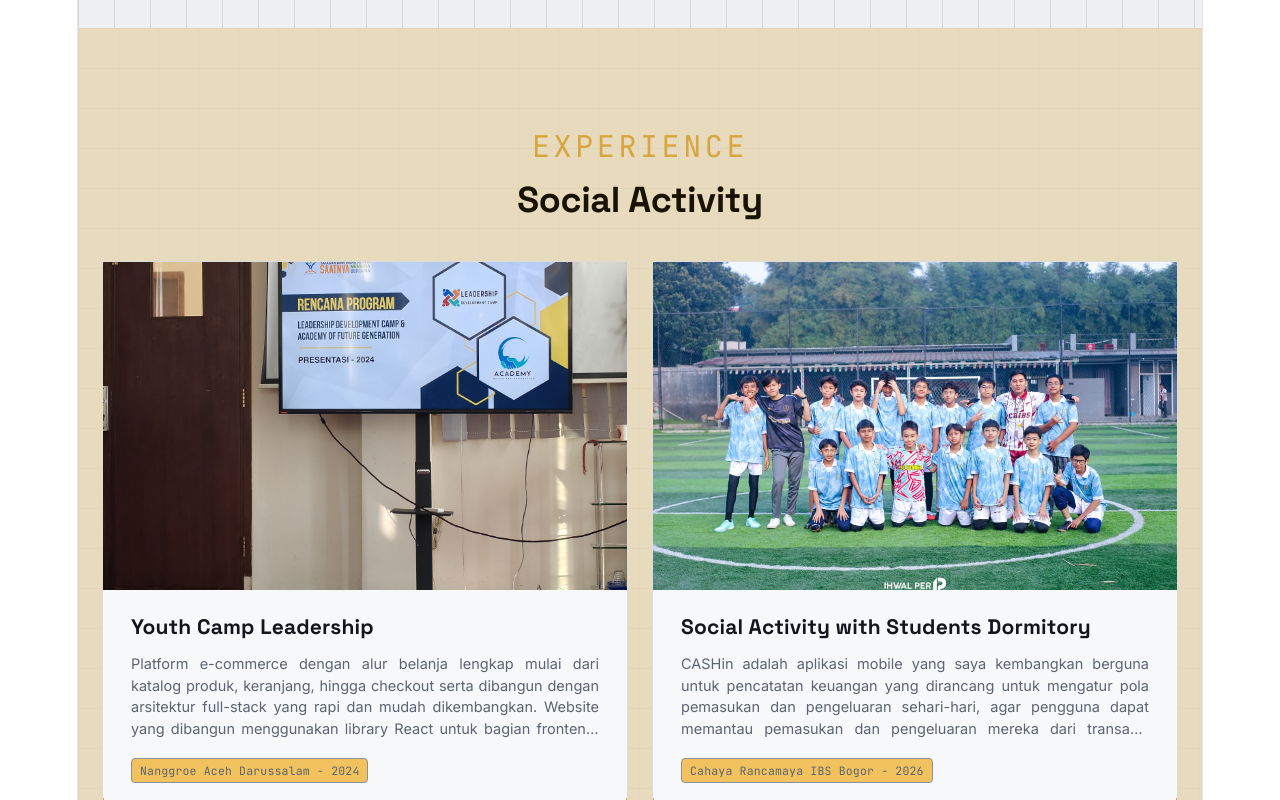
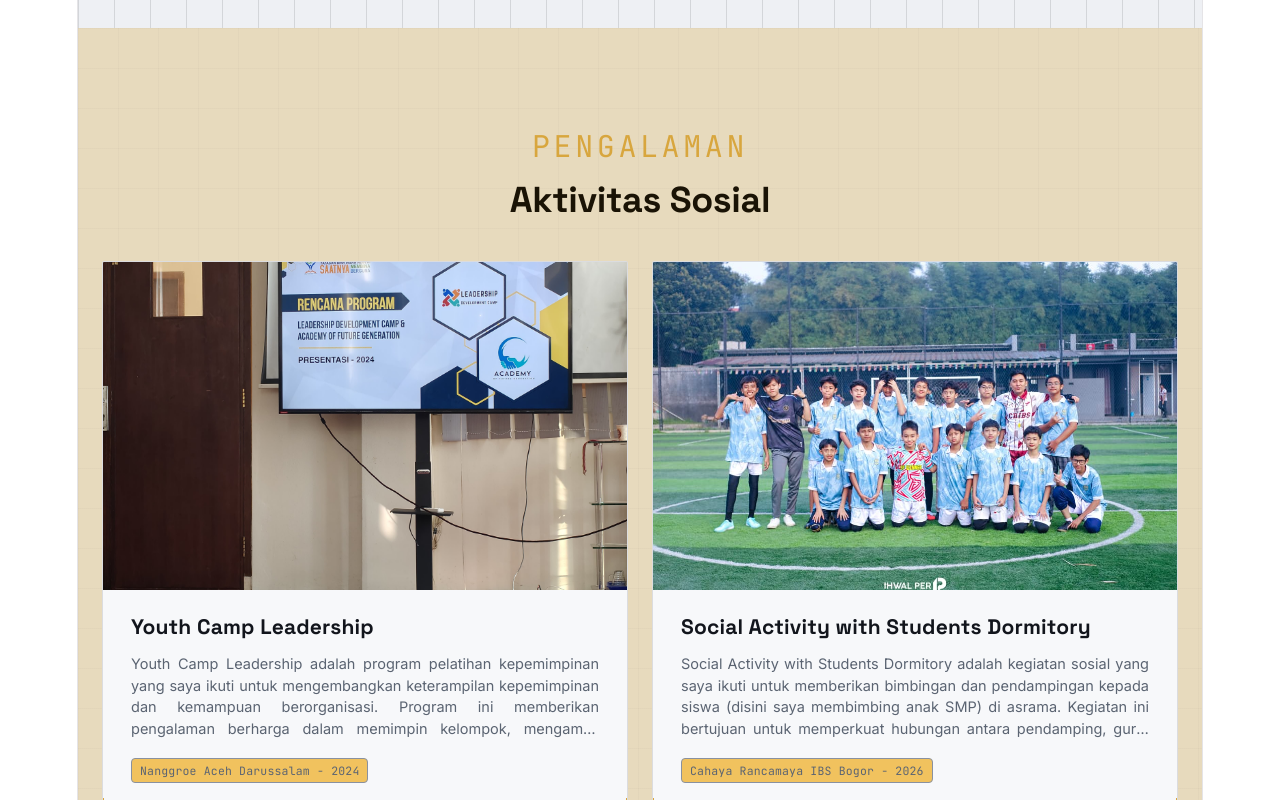
Before and after one commit to AhmadIqbalFE/my-portfolio, a React (Vite) app: page / in a window 1280 px wide. Shown: the part 3880-4680 px from the top of the page. Built offline with nearby package versions, Linux system fonts and the light colour scheme.

Commit message:
update language

```diff
--- a/src/components/sections/Experience.jsx
+++ b/src/components/sections/Experience.jsx
@@ -4,27 +4,48 @@ import ExperienceCard from "../cards/ExperienceCard";
 import ExperienceModal from "../cards/ExperienceModal";
 import { experience } from "../../data/experience";
 import Eyebrow from "../common/Eyebrow";
+import { useLanguage } from "../../i18n/LanguageContext";
+import { useMemo } from "react";
+
+const pick = (value, lang) =>
+  typeof value === "string" ? value : value?.[lang] ?? value?.id ?? "";
 
 function Experience() {
-  const [activeExperience, setActiveExperience] = useState(null);
+  const { t, lang } = useLanguage();
+  const [activeName, setActiveName] = useState(null);
+
+  const localizedExperience = useMemo(
+    () =>
+      experience.map((exp) => ({
+        ...exp,
+        type: pick(exp.type, lang),
+        description: pick(exp.description, lang),
+      })),
+    [lang]
+  );
+  const activeExperience = localizedExperience.find(
+    (exp) => exp.name === activeName
+  );
 
   return (
     <section id="experience" className="section-pad experience-bg">
       <div className="wrap">
         <Reveal>
-          <Eyebrow className="experience-tagline">Experience</Eyebrow>
+          <Eyebrow className="experience-tagline">
+            {t("experience.eyebrowexperience")}
+          </Eyebrow>
           <h2 className="font-display section-title experience-title">
-            Social Activity
+            {t("experience.title")}
           </h2>
         </Reveal>
 
         <div className="experience-grid">
-          {experience.map((experience, index) => (
+          {localizedExperience.map((exp, index) => (
             <ExperienceCard
-              key={experience.name}
-              experience={experience}
+              key={exp.name}
+              experience={exp}
               index={index}
-              onClick={() => setActiveExperience(experience)}
+              onClick={() => setActiveName(exp.name)}
             />
           ))}
         </div>
@@ -33,7 +54,7 @@ function Experience() {
       {activeExperience && (
         <ExperienceModal
           experience={activeExperience}
-          onClose={() => setActiveExperience(null)}
+          onClose={() => setActiveName(null)}
         />
       )}
     </section>
--- a/src/data/experience.js
+++ b/src/data/experience.js
@@ -17,8 +17,10 @@ export const experience = [
     name: "Youth Camp Leadership",
     type: "Youth Leader",
     location: ["Nanggroe Aceh Darussalam - 2024"],
-    description:
-      "Platform e-commerce dengan alur belanja lengkap mulai dari katalog produk, keranjang, hingga checkout serta dibangun dengan arsitektur full-stack yang rapi dan mudah dikembangkan. Website yang dibangun menggunakan library React untuk bagian frontend, Tailwind CSS untuk styling, dan Node.js untuk bagian backend. Dengan menggunakan teknologi ini, website dapat memberikan pengalaman pengguna yang responsif dan interaktif, serta dapat menangani permintaan pengguna dengan cepat dan efisien. Kedepannya saya akan menambahkan fitur payment gateway, history order & payment hingga API integrated dengan marketplace serta Dashboard admin untuk mengelola produk, pesanan, dan pelanggan.",
+    description: {
+      id: "Youth Camp Leadership adalah program pelatihan kepemimpinan yang saya ikuti untuk mengembangkan keterampilan kepemimpinan dan kemampuan berorganisasi. Program ini memberikan pengalaman berharga dalam memimpin kelompok, mengambil keputusan, dan bekerja sama dengan orang lain. Selama program ini, saya belajar bagaimana menjadi pemimpin yang efektif, mengelola konflik, dan memotivasi tim untuk mencapai tujuan bersama. Selain itu, program ini juga memberikan kesempatan untuk membangun jaringan dengan peserta dari berbagai latar belakang dan budaya, sehingga memperluas wawasan dan perspektif saya tentang kepemimpinan.",
+      en: "Youth Camp Leadership is a leadership training program that I participated in to develop leadership skills and organizational abilities. This program provided valuable experience in leading groups, making decisions, and collaborating with others. During this program, I learned how to be an effective leader, manage conflicts, and motivate teams to achieve common goals. Additionally, the program also provided opportunities to build networks with participants from diverse backgrounds and cultures, thereby broadening my insights and perspectives on leadership.",
+    },
     images: [ycl4, ycl3, ycl2, ycl1],
   },
 
@@ -26,8 +28,10 @@ export const experience = [
     name: "Social Activity with Students Dormitory",
     type: "Guidance",
     location: ["Cahaya Rancamaya IBS Bogor - 2026"],
-    description:
-      "CASHin adalah aplikasi mobile yang saya kembangkan berguna untuk pencatatan keuangan yang dirancang untuk mengatur pola pemasukan dan pengeluaran sehari-hari, agar pengguna dapat memantau pemasukan dan pengeluaran mereka dari transaksi sehari hari hingga transfer digital. CASHin memiliki fitur tracking pengeluaran, pengingat tagihan, dan laporan keuangan yang dapat membantu pengguna mengelola keuangan mereka dengan lebih baik. Dengan menggunakan CASHin, pengguna dapat lebih mudah mengatur keuangan mereka dan membuat keputusan finansial yang lebih bijak. Finance app ini menggunakan react untuk bagian frontend dan Tailwind CSS untuk styling, sehingga memberikan pengalaman pengguna yang responsif dan interaktif. Untuk bagian pengelolaan data pengguna disini saya menggunakan supabase untuk pengelolaan database pengguna.",
+    description: {
+      id: "Social Activity with Students Dormitory adalah kegiatan sosial yang saya ikuti untuk memberikan bimbingan dan pendampingan kepada siswa (disini saya membimbing anak SMP) di asrama. Kegiatan ini bertujuan untuk memperkuat hubungan antara pendamping, guru, dan siswa, serta menciptakan lingkungan yang kondusif untuk pembelajaran dan pertumbuhan pribadi. Selama kegiatan ini, saya belajar bagaimana menjadi mentor yang baik, mendengarkan dengan empati, dan memberikan dukungan yang diperlukan kepada siswa.",
+      en: "Social Activity with Students Dormitory is a social activity that I participated in to provide guidance and mentorship to students (in this case, I mentored middle school students) in the dormitory. This activity aims to strengthen the relationship between mentors, teachers, and students, as well as create a conducive environment for learning and personal growth. During this activity, I learned how to be a good mentor, listen with empathy, and provide the necessary support to students.",
+    },
     images: [std1, std2, std3],
   },
 
@@ -35,8 +39,10 @@ export const experience = [
     name: "Kunjungan Industri ke @america Indonesia",
     type: "Industrial Visit",
     location: ["Jakarta Pusat - 2026"],
-    description:
-      "CASHin adalah aplikasi mobile yang saya kembangkan berguna untuk pencatatan keuangan yang dirancang untuk mengatur pola pemasukan dan pengeluaran sehari-hari, agar pengguna dapat memantau pemasukan dan pengeluaran mereka dari transaksi sehari hari hingga transfer digital. CASHin memiliki fitur tracking pengeluaran, pengingat tagihan, dan laporan keuangan yang dapat membantu pengguna mengelola keuangan mereka dengan lebih baik. Dengan menggunakan CASHin, pengguna dapat lebih mudah mengatur keuangan mereka dan membuat keputusan finansial yang lebih bijak. Finance app ini menggunakan react untuk bagian frontend dan Tailwind CSS untuk styling, sehingga memberikan pengalaman pengguna yang responsif dan interaktif. Untuk bagian pengelolaan data pengguna disini saya menggunakan supabase untuk pengelolaan database pengguna.",
+    description: {
+      id: "Kunjungan Industri ke @america Indonesia adalah kegiatan yang saya ikuti untuk memperoleh pengalaman langsung di dunia industri. Kegiatan ini memberikan wawasan tentang praktik terbaik dalam bidang teknologi dan bisnis, serta memperluas jaringan profesional saya. Selama kunjungan ini, saya belajar tentang inovasi, manajemen proyek, dan pentingnya adaptasi terhadap perubahan di lingkungan kerja yang dinamis.",
+      en: "Industrial Visit to @america Indonesia is an activity that I participated in to gain hands-on experience in the industry. This activity provides insights into best practices in technology and business, as well as expands my professional network. During this visit, I learned about innovation, project management, and the importance of adapting to changes in a dynamic work environment.",
+    },
     images: [iv1, iv2, iv3],
   },
 
@@ -44,8 +50,10 @@ export const experience = [
     name: "International Leadership Program",
     type: "Leadership Program",
     location: ["Yogyakarta - 2026"],
-    description:
-      "CASHin adalah aplikasi mobile yang saya kembangkan berguna untuk pencatatan keuangan yang dirancang untuk mengatur pola pemasukan dan pengeluaran sehari-hari, agar pengguna dapat memantau pemasukan dan pengeluaran mereka dari transaksi sehari hari hingga transfer digital. CASHin memiliki fitur tracking pengeluaran, pengingat tagihan, dan laporan keuangan yang dapat membantu pengguna mengelola keuangan mereka dengan lebih baik. Dengan menggunakan CASHin, pengguna dapat lebih mudah mengatur keuangan mereka dan membuat keputusan finansial yang lebih bijak. Finance app ini menggunakan react untuk bagian frontend dan Tailwind CSS untuk styling, sehingga memberikan pengalaman pengguna yang responsif dan interaktif. Untuk bagian pengelolaan data pengguna disini saya menggunakan supabase untuk pengelolaan database pengguna.",
+    description: {
+      id: "International Leadership Program adalah program pelatihan kepemimpinan internasional yang saya ikuti untuk mengembangkan keterampilan kepemimpinan dan visi global. Program ini memberikan pemahaman mendalam tentang manajemen masalah dan cara menyelesaikan masalah tersebut dan mencari solusinya. Selama program ini, saya belajar bagaimana menjadi pemimpin yang dapat beroperasi secara efektif dalam lingkungan yang beragam dan dinamis.",
+      en: "International Leadership Program is an international leadership training program that I participated in to develop leadership skills and a global vision. This program provides an in-depth understanding of problem management and how to solve those problems and find solutions. During this program, I learned how to be a leader who can operate effectively in diverse and dynamic environments.",
+    },
     images: [ilpm1, ilpm2, ilpm3],
   },
 ];
--- a/src/i18n/en.json
+++ b/src/i18n/en.json
@@ -51,6 +51,11 @@
     "link": "View Projects"
   },
 
+  "experience": {
+    "eyebrowexperience": "Experience",
+    "title": "Social Activity"
+  },
+
   "skills": {
     "eyebrowskill": "Skills",
     "title": "Toolkit used daily"
--- a/src/i18n/id.json
+++ b/src/i18n/id.json
@@ -52,6 +52,11 @@
     "link": "Lihat Proyek"
   },
 
+  "experience": {
+    "eyebrowexperience": "Pengalaman",
+    "title": "Aktivitas Sosial"
+  },
+
   "skills": {
     "eyebrowskill": "Keahlian",
     "title": "Toolkit yang dipakai sehari-hari"
```
